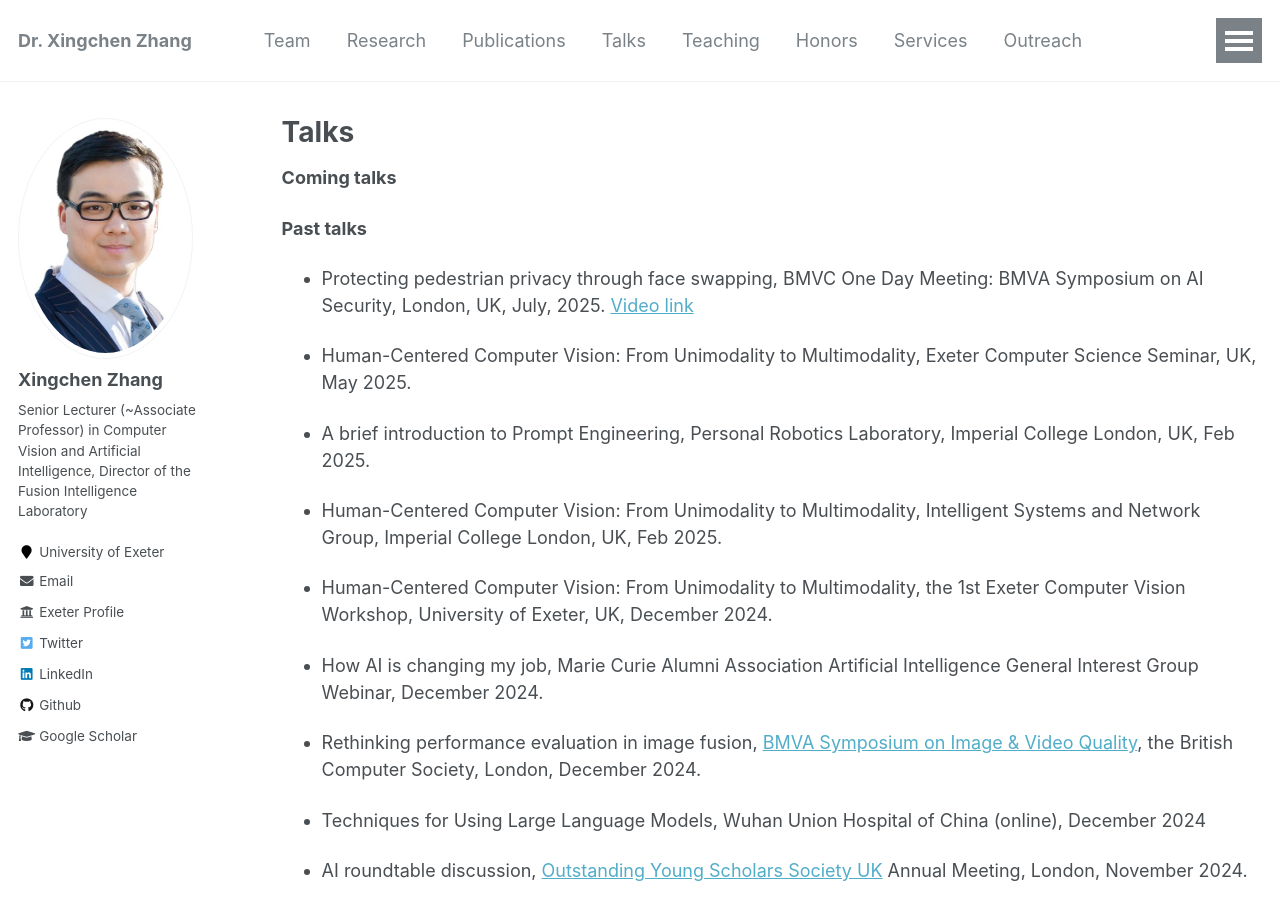
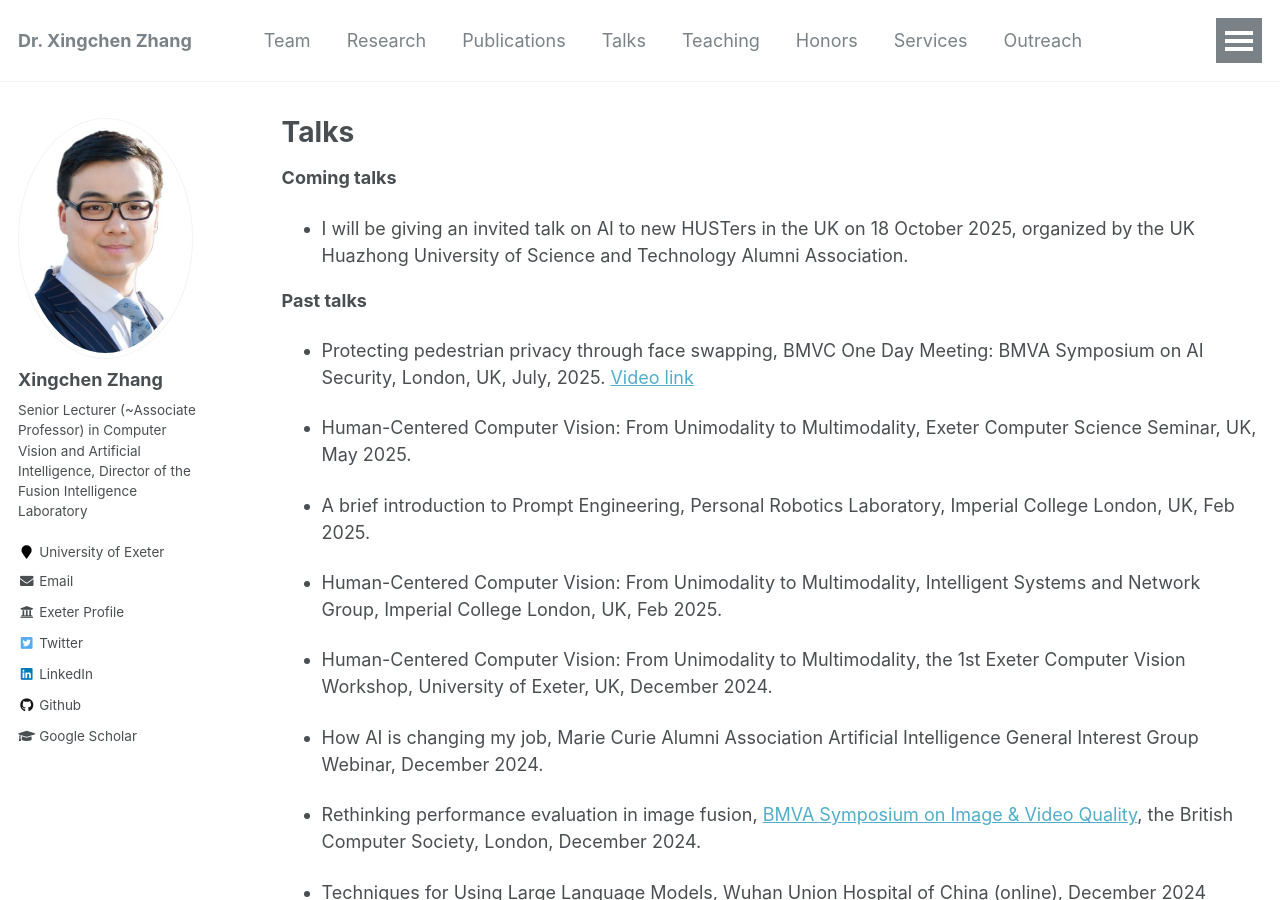
Before and after one commit to xingchenzhang/xingchenzhang.github.io, a Jekyll site: the page built from _pages/talks.md, in a window 1280 px wide and 900 px high. Built offline with Jekyll 4.4.1, drawn with Linux system fonts in a browser that asks for light colours.

Commit message:
update a talk

```diff
--- a/_pages/talks.md
+++ b/_pages/talks.md
@@ -7,6 +7,7 @@ author_profile: true
 
 **Coming talks**
 
+- I will be giving an invited talk on AI to new HUSTers in the UK on 18 October 2025, organized by the UK Huazhong University of Science and Technology Alumni Association.
 
 **Past talks**
 
```
Also changed, not shown: _pages/about.md (+2 -0 lines).
